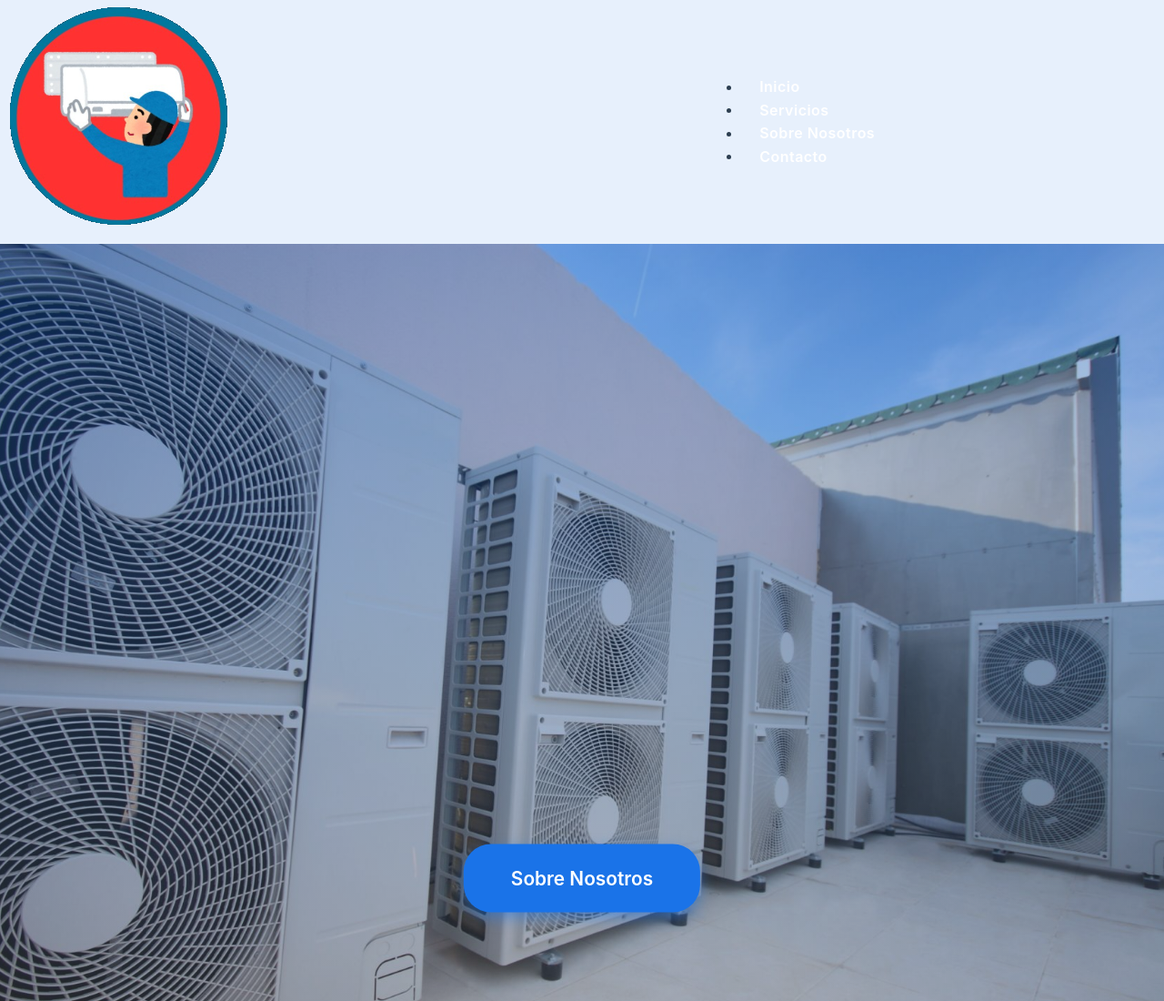
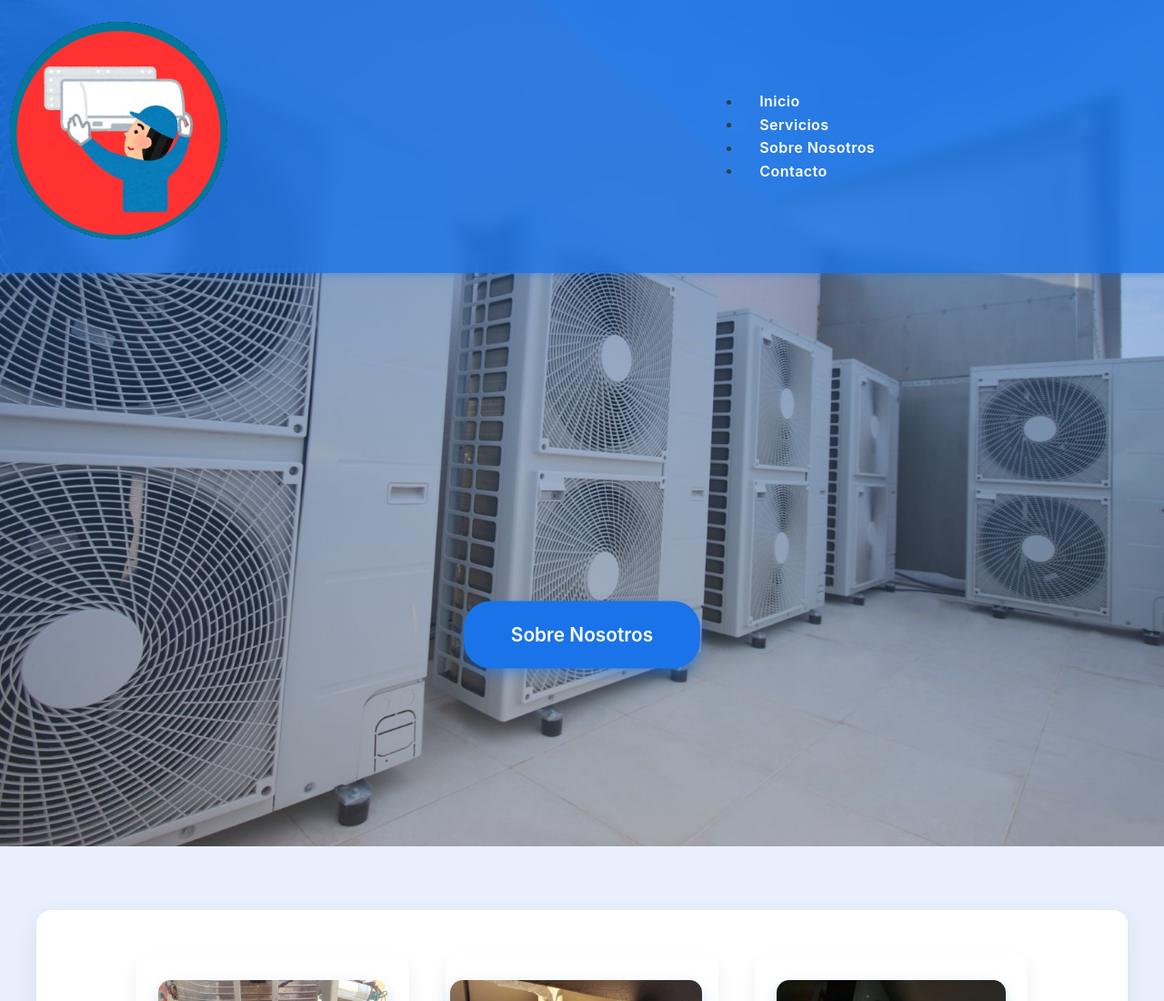
Before and after one commit to N1co05/Service-Legui, a plain HTML site: page index.html in a window 1280 px wide. Shown: the top 1100 px of the page at 91% size. Drawn offline with Linux system fonts and the light colour scheme.

Commit message:
Update styles.css

```diff
--- a/styles.css
+++ b/styles.css
@@ -10,6 +10,18 @@ body {
     color: #2c3e50;
     line-height: 1.6;
     font-size: 16px;
+}
+
+header {
+    position: fixed;
+    top: 0;
+    left: 0;
+    width: 100%;
+    background-color: #1a73e8cc;
+    padding: 1em 0; /* solo arriba y abajo, sin padding lateral */
+    box-shadow: 0 2px 8px rgba(26, 115, 232, 0.4);
+    z-index: 100;
+    backdrop-filter: blur(8px);
 }
 
 .header-container {
```
